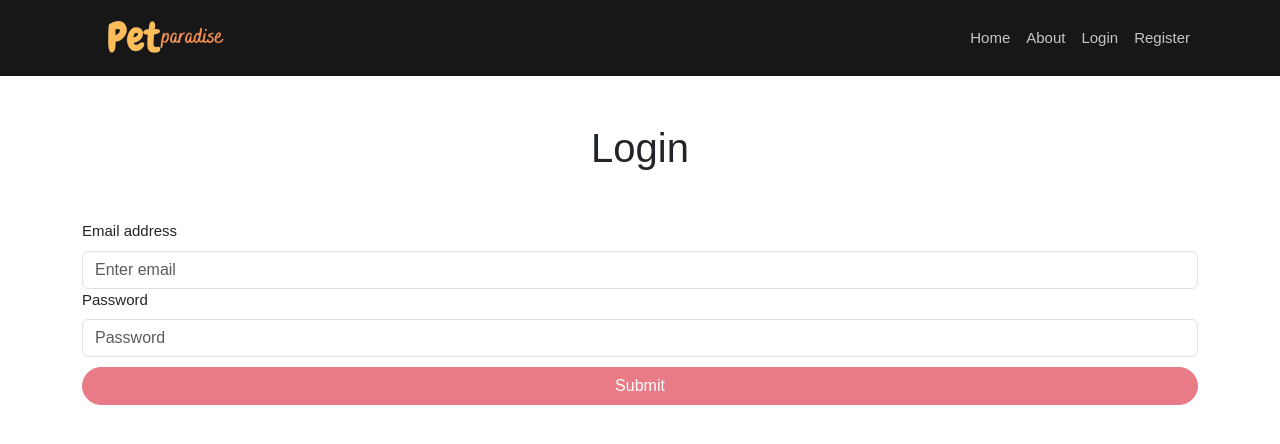
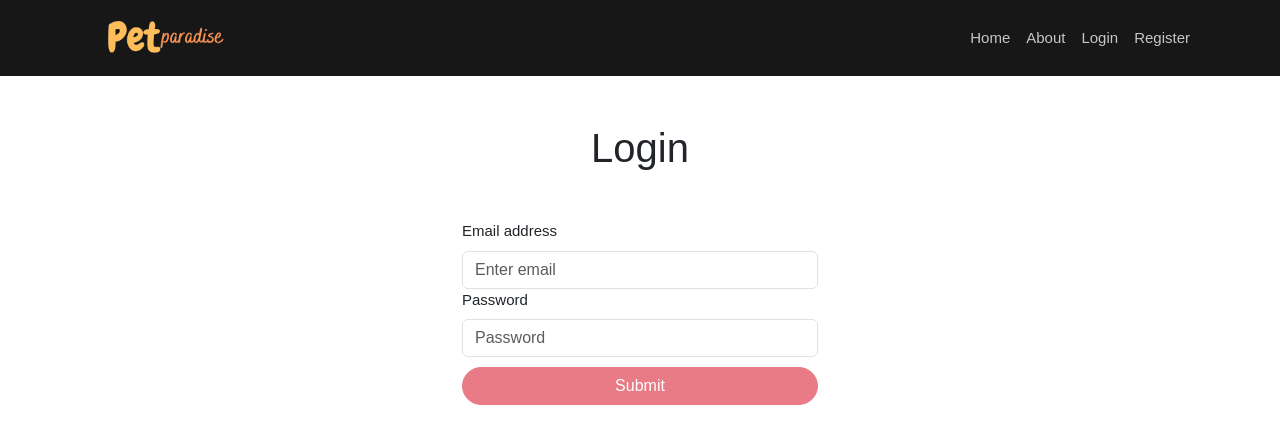
Before and after one commit to lancegabgab/b335-cruz-capstone3, a React (Create React App) app: page /login in a window 1280 px wide. Shown: the top 444 px of the page. Built offline with nearby package versions, Linux system fonts and the light colour scheme; no server answers.

Commit message:
added col-sm-12 col-md-4 to responsiveness of the login page

```diff
--- a/src/pages/Login.js
+++ b/src/pages/Login.js
@@ -1,9 +1,8 @@
-import { Form, Button } from 'react-bootstrap';
+import { Form, Button, Container, Row, Col } from 'react-bootstrap';
 import { useState, useEffect, useContext } from 'react';
 import Swal from 'sweetalert2';
 import 'sweetalert2/dist/sweetalert2.min.css';
 import UserContext from '../UserContext';
-import { Container } from 'react-bootstrap';
 
 export default function Login() {
   const [email, setEmail] = useState('');
@@ -82,6 +81,8 @@ export default function Login() {
 
   return (
     <Container>
+      <Row className="justify-content-center">
+        <Col xs={12} md={4}>
           <Form onSubmit={(e) => isActive && authenticate(e)}>
             <h1 className="my-5 text-center">Login</h1>
             <Form.Group controlId="userEmail">
@@ -107,24 +108,17 @@ export default function Login() {
             </Form.Group>
 
             {isActive ? (
-          <Button
-            variant="primary"
-            type="submit"
-            id="submitBtn"
-          >
+              <Button variant="primary" type="submit" id="submitBtn">
                 Submit
               </Button>
             ) : (
-          <Button
-            variant="danger"
-            type="submit"
-            id="submitBtn"
-            disabled
-          >
+              <Button variant="danger" type="submit" id="submitBtn" disabled>
                 Submit
               </Button>
             )}
           </Form>
+        </Col>
+      </Row>
     </Container>
   );
 }
```
Lines whose indentation alone changed are shown as unchanged.
